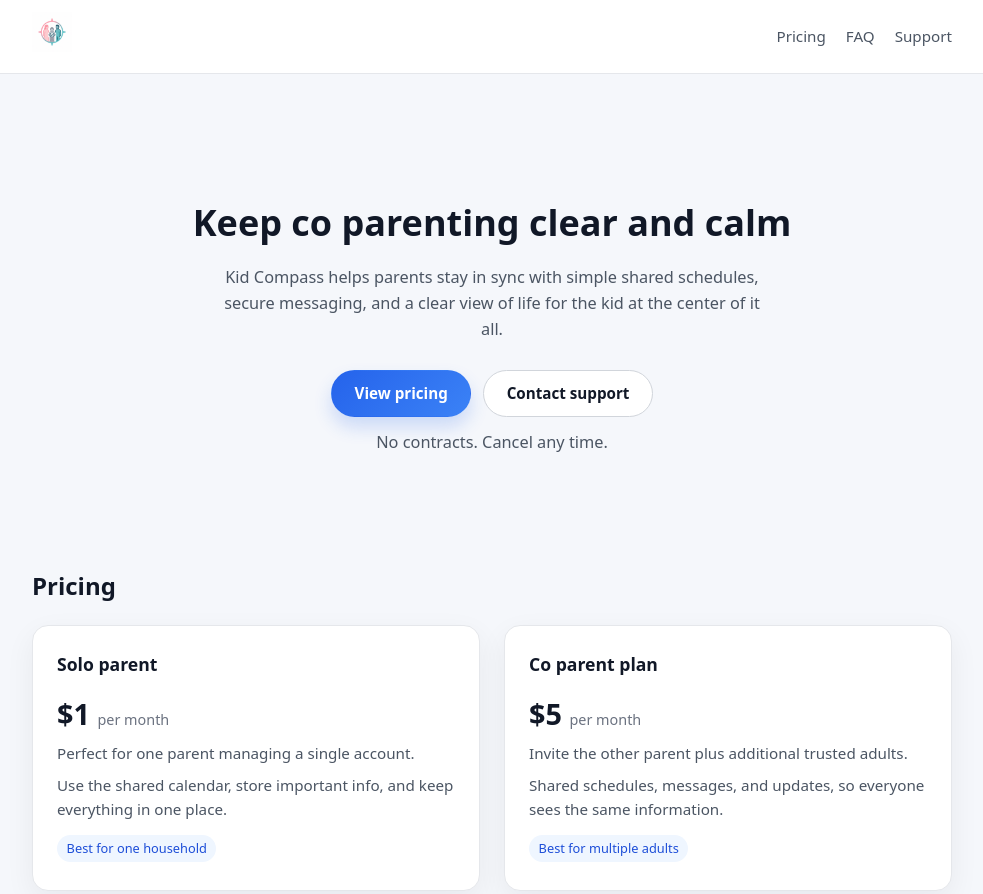
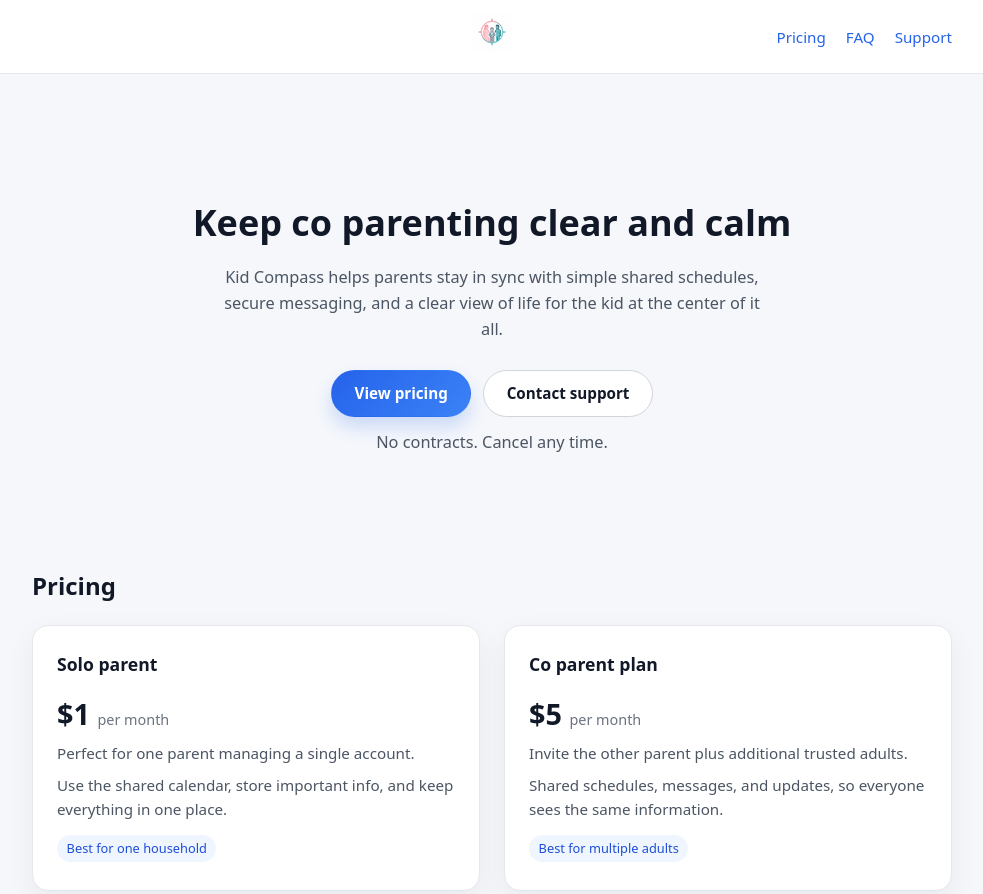
Before and after one commit to KidCompass/kidcompass.org, a plain HTML site: page index.html in a window 1280 px wide. Shown: the top 894 px of the page, without its empty margins (148-1131 px from the left). Drawn offline with Linux system fonts and the light colour scheme.

Commit message:
Update Header and logo

```diff
--- a/index.html
+++ b/index.html
@@ -41,7 +41,8 @@
   padding: 0.75rem 1.25rem;
   display: flex;
   align-items: center;
-      justify-content: space-between;
+  justify-content: center;
+  position: relative;
 }
 
     .logo {
@@ -56,14 +57,15 @@
     }
 
     .nav-links {
+  position: absolute;
+  right: 1.25rem;
+  top: 50%;
+  transform: translateY(-50%);
   display: flex;
   gap: 1.25rem;
   font-size: 0.95rem;
 }
 
-    .nav-links a {
-      color: #4b5563;
-    }
 
     .nav-links a:hover {
       color: #111827;
@@ -338,7 +340,7 @@
   <header>
     <nav class="nav">
       <div class="logo">
-  <img src="logo.png" alt="Kid Compass logo" style="height: 40px;">
+  <img src="Logo.png" alt="Kid Compass logo" style="height: 40px;">
 </div>
       <div class="nav-links">
         <a href="#pricing">Pricing</a>
```
Lines whose indentation alone changed are shown as unchanged.
